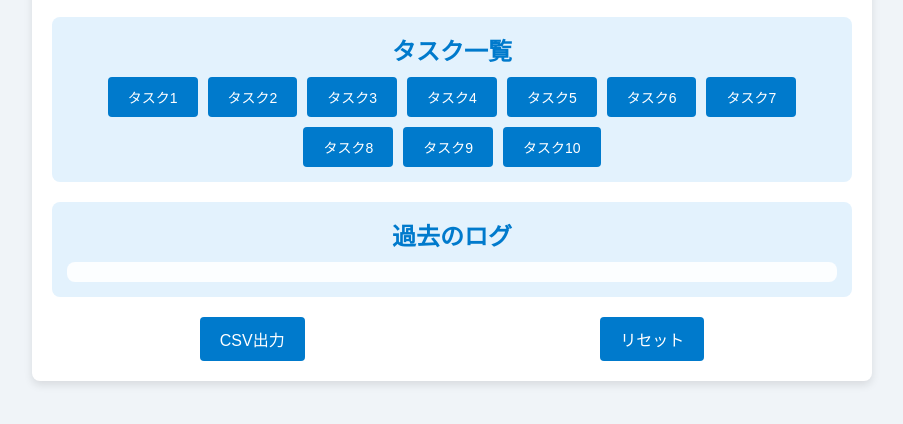
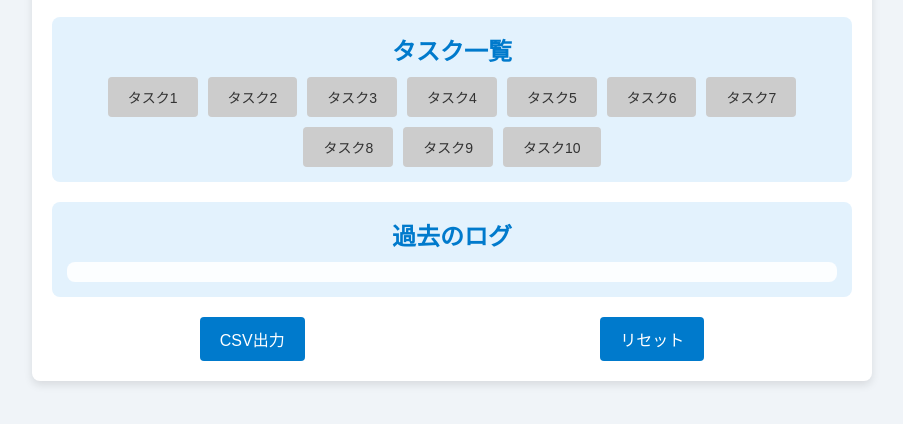
Before and after one commit to chiinv/task-tracker-app, a plain HTML site: page index.html in a window 1280 px wide. Shown: the part 284-708 px from the top of the page, without its empty margins (188-1091 px from the left). Drawn offline with Linux system fonts and the light colour scheme.

Commit message:
視認性の向上

```diff
--- a/styles.css
+++ b/styles.css
@@ -65,21 +65,22 @@ h2 {
 #tasks button {
     padding: 10px 20px;
     font-size: 14px;
-    background-color: #007acc;
+    background-color: #cccccc; /* 押されていないボタンの背景色 */
     border: none;
     border-radius: 4px;
     cursor: pointer;
-    color: #fff;
+    color: #333;
     transition: background-color 0.3s ease, transform 0.3s ease;
 }
 
 #tasks button.active {
     background-color: #ff9800; /* 押されているボタンの色を変更 */
     transform: scale(1.1); /* 押されているボタンを少し大きくする */
+    color: #fff; /* 押されているボタンのテキスト色を変更 */
 }
 
 #tasks button:hover {
-    background-color: #005ea1;
+    background-color: #b3b3b3; /* 押されていないボタンのホバー色 */
 }
 
 footer {
```
